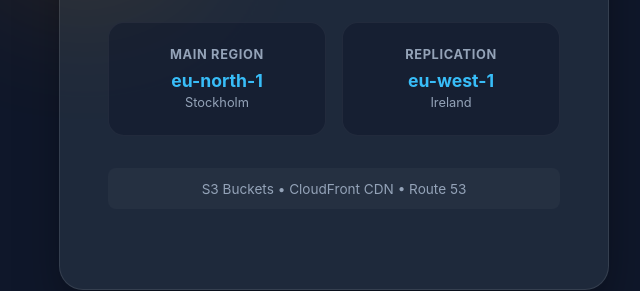
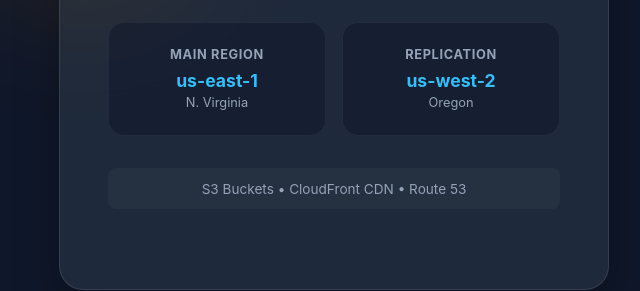
Before and after one commit to aapohampaala/staticwebsite_aws, a plain HTML site: page website/index.html in a window 1280 px wide. Shown: the part 318-609 px from the top of the page, 306-946 px from the left. Drawn offline with Linux system fonts and the light colour scheme.

Commit message:
Muokkasin regionat eu -> us

```diff
--- a/website/index.html
+++ b/website/index.html
@@ -18,13 +18,13 @@
         <div class="card-grid">
           <div class="info-card">
             <h3>Main region</h3>
-            <p>eu-north-1</p>
-            <span class="location">Stockholm</span>
+            <p>us-east-1</p>
+            <span class="location">N. Virginia</span>
           </div>
           <div class="info-card">
             <h3>Replication</h3>
-            <p>eu-west-1</p>
-            <span class="location">Ireland</span>
+            <p>us-west-2</p>
+            <span class="location">Oregon</span>
           </div>
         </div>
 
```
